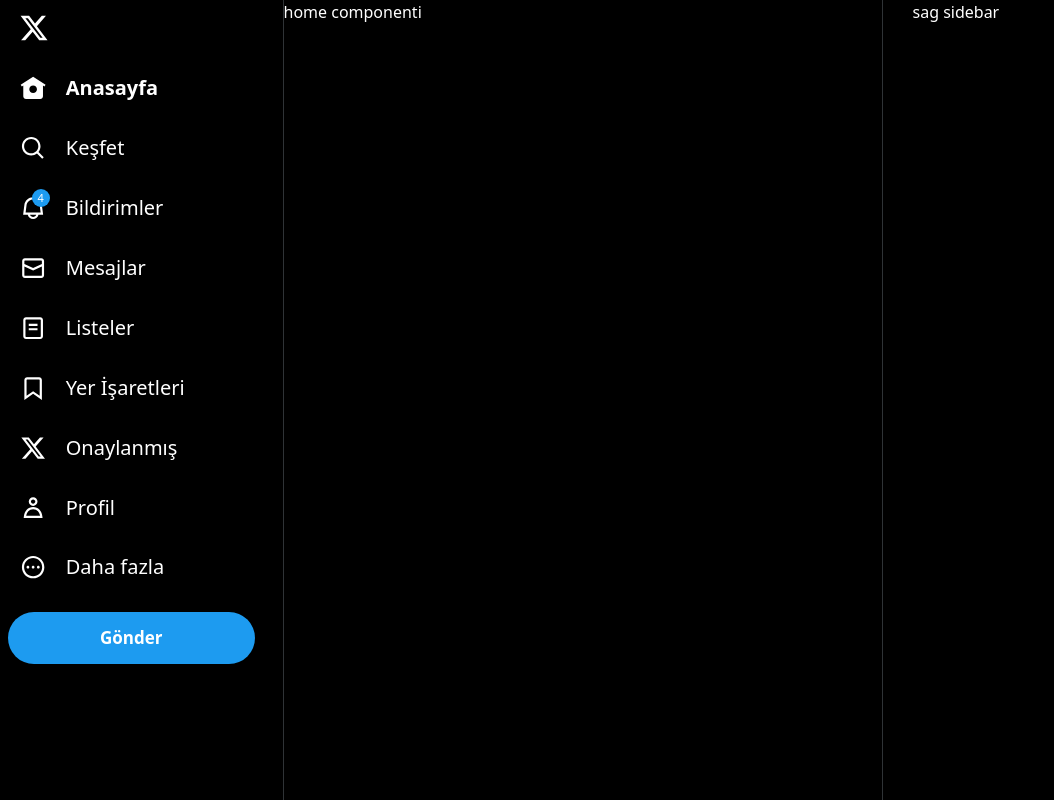
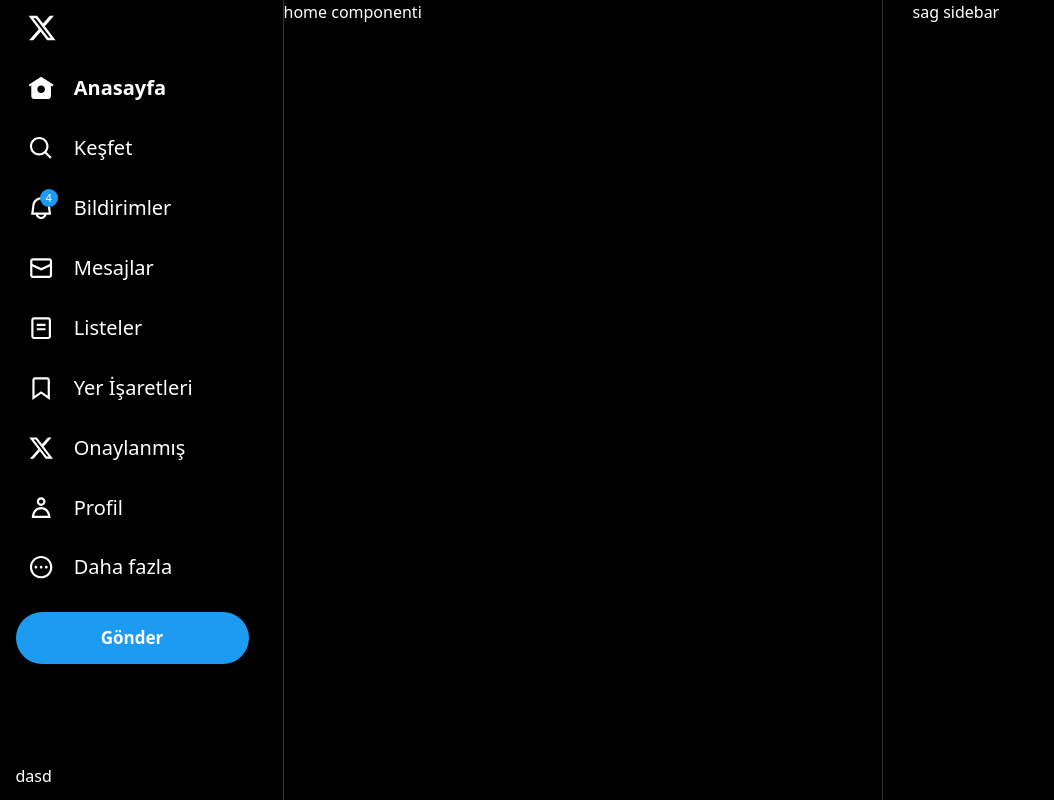
Before and after one commit to tutusjr/twitterClone, a React (Vite) app: page / in a window 1280 px wide. Shown: the whole page, without its empty margins (0-1054 px from the left). Built offline with nearby package versions, Linux system fonts and the light colour scheme.

Commit message:
profile progress

```diff
--- a/package.json
+++ b/package.json
@@ -11,10 +11,12 @@
   },
   "dependencies": {
     "@headlessui/react": "^1.7.17",
+    "@reduxjs/toolkit": "^1.9.6",
     "classnames": "^2.3.2",
     "prop-types": "^15.8.1",
     "react": "^18.2.0",
     "react-dom": "^18.2.0",
+    "react-redux": "^8.1.2",
     "react-router-dom": "^6.16.0"
   },
   "devDependencies": {
--- a/src/assets/css/tailwind.css
+++ b/src/assets/css/tailwind.css
@@ -5,3 +5,23 @@
 body{
     @apply bg-black text-white
 }
+
+::-webkit-scrollbar {
+    width: 5px;
+}
+
+/* Track */
+::-webkit-scrollbar-track {
+    background: transparent;
+}
+
+/* Handle */
+::-webkit-scrollbar-thumb {
+    background: #888;
+    border-radius: 5px;
+}
+
+/* Handle on hover */
+::-webkit-scrollbar-thumb:hover {
+    background: #555;
+}
--- a/src/layouts/main/sidebar/index.jsx
+++ b/src/layouts/main/sidebar/index.jsx
@@ -3,9 +3,14 @@ import Menu from "./menu";
 
 export default function Sidebar(){
     return (
-        <aside className="w-[275px] min-h-screen">
+        <aside className="w-[275px] max-h-screen px-2 min-h-screen flex flex-col overflow-auto">
             <Logo/>
             <Menu/>
+            <div className="mt-auto ">
+                <div className="my-3">
+                    dasd
+                </div>
+            </div>
         </aside>
     )
 }
--- a/src/layouts/main/sidebar/menu/index.jsx
+++ b/src/layouts/main/sidebar/menu/index.jsx
@@ -5,7 +5,6 @@ import More from "./more";
 import NewTweet from "./new/index"
 
 export default function Menu() {
-
 
   return (
     <nav className="mt-0.5 mb-1">
--- a/src/main.jsx
+++ b/src/main.jsx
@@ -2,9 +2,13 @@ import ReactDOM from 'react-dom/client'
 import {RouterProvider} from 'react-router-dom'
 import routes from './routes'
 import './assets/css/tailwind.css'
+import { Provider } from 'react-redux'
+import store from './store'
 
 ReactDOM.createRoot(document.getElementById('root')).render(
 
-    <RouterProvider router={routes} />
+    <Provider store={store}>
+        <RouterProvider router={routes} />
+    </Provider>
 
 )
--- /dev/null
+++ b/src/store/auth/index.js
@@ -0,0 +1,35 @@
+import  {createSlice} from "@reduxjs/toolkit";
+
+const initialState = {
+    currentAccount: {
+        id: 1,
+        username:'tutusbey_',
+        fullname:'MustafaTutus',
+        avatar: 'https://pbs.twimg.com/profile_images/1145673666249809921/Gps3Z3Cj_400x400.jpg'
+    }, //o anki aktif olunan account
+    accounts:[
+    ]
+}
+
+const auth = createSlice ({
+    name: 'auth',
+    initialState,
+    reducers:{
+        _addAccounts: (state, action) => {
+            state.accounts.push(action.payload)
+        },
+        _removeAccount: (state, action) => {
+            state.accounts = state.accounts.filter (account => account.id !== action.payload)
+            if(action.payload && state.currentAccount === state.currentAccount.id){
+                this._setCurrentAccount(false)
+            }
+        },
+        _setCurrentAccount: (state, action) => {
+            state.currentAccount = action.paylaod
+        }
+
+    }
+})
+
+export const {_addAccounts, _setCurrentAccount, _removeAccount} = auth.actions
+export default auth.reducer
--- /dev/null
+++ b/src/store/index.js
@@ -0,0 +1,10 @@
+import {configureStore} from "@reduxjs/toolkit";
+import auth from "./auth";
+
+const store = configureStore({
+    reducer:{
+        auth
+    }
+})
+
+export default store
--- a/src/utils/consts.jsx
+++ b/src/utils/consts.jsx
@@ -1,3 +1,6 @@
+import store from "../store"
+
+const states = store.getState()
 export const mainManu = [
 
     {
@@ -71,7 +74,7 @@ export const mainManu = [
         }
     },
     {
-        path:"/profile",
+        path:`/${states?.auth?.currentAccount?.username}`,
         title:"Profil",
         icon:{
             active: (<svg viewBox="0 0 24 24" fill="#fff" width={26.25} height={26.25}><path d="M17.863 13.44c1.477 1.58 2.366 3.8 2.632 6.46l.11 1.1H3.395l.11-1.1c.266-2.66 1.155-4.88 2.632-6.46C7.627 11.85 9.648 11 12 11s4.373.85 5.863 2.44zM12 2C9.791 2 8 3.79 8 6s1.791 4 4 4 4-1.79 4-4-1.791-4-4-4z"/></svg>),
```
Also changed, not shown: 1 other file (tests, documents, lock files or other folders).
